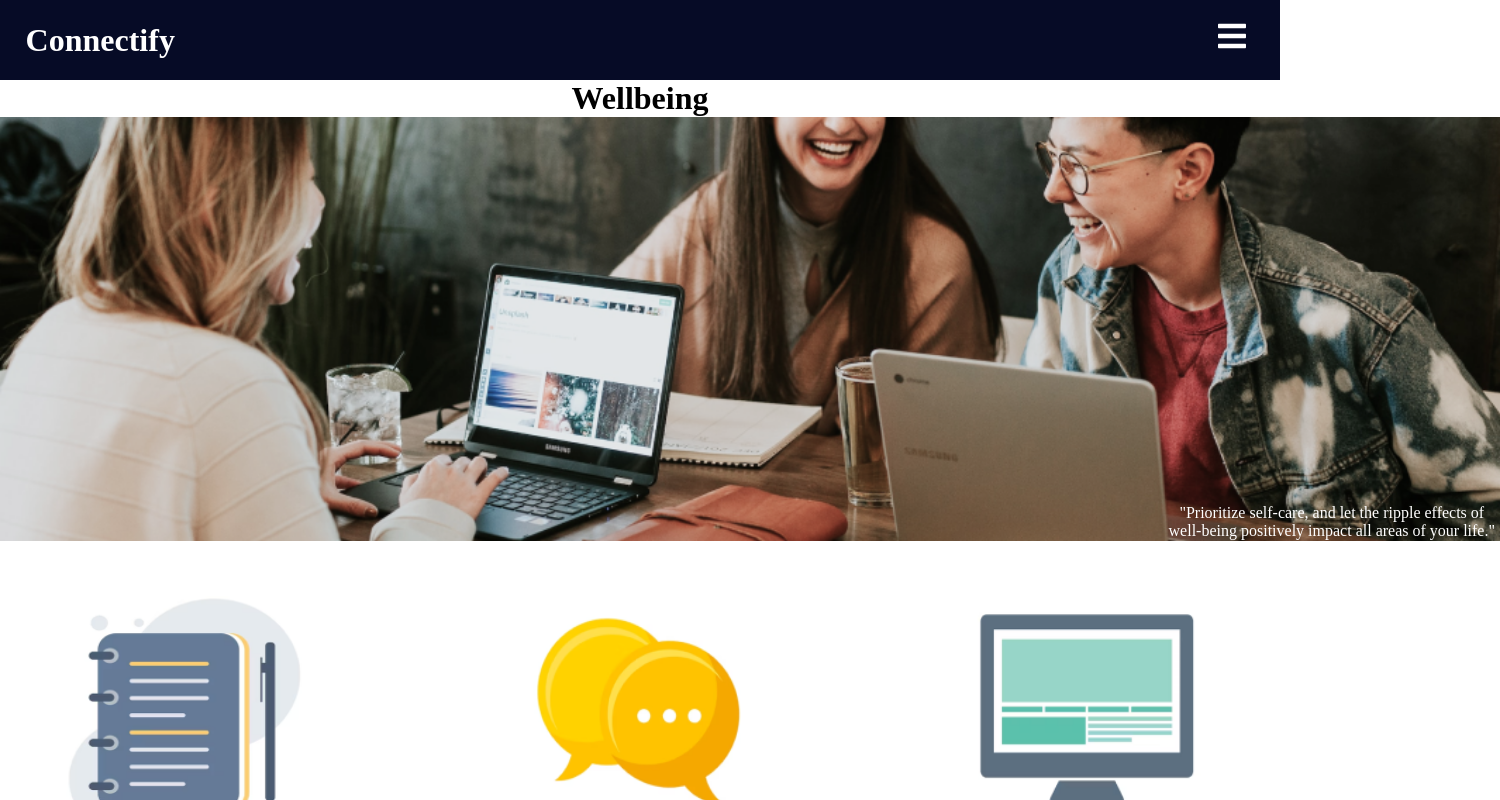
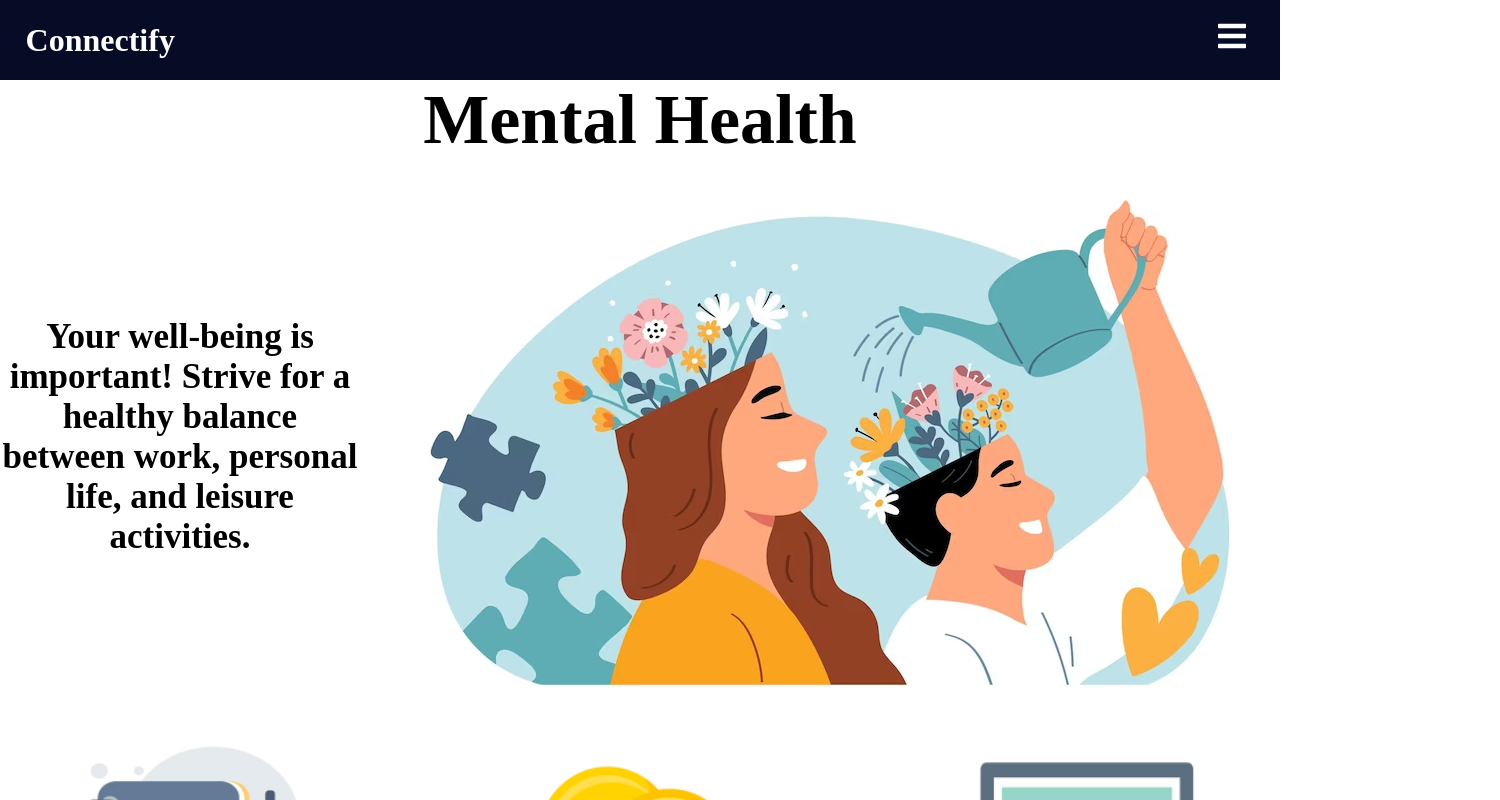
Before and after one commit to mithurssan/connectify_front_end, a React (Vite) app: page /wellbeing in a window 1280 px wide. Shown: the top 800 px of the page, 1500 px wide, since content can reach past the window. Built offline with nearby package versions, Linux system fonts and the light colour scheme.

Commit message:
improvement to styling of wellbeing page

```diff
--- a/src/pages/Wellbeing/index.jsx
+++ b/src/pages/Wellbeing/index.jsx
@@ -9,10 +9,12 @@ import "./style.css"
 const Wellbeing = () => {
   return (
     <div className="wellbeing-page">
-      <h1>Wellbeing</h1>
+      <h1 className="heading">Mental Health</h1>
+      <div className='section'>
+      <p className="image-description"><b>Your well-being is important! Strive for a<br></br> healthy balance between work, personal<br></br> life, and leisure activities.</b> </p>
       <div className="image-container">
         <img src={group} alt="Group of people" />
-        <p className="image-description">"Prioritize self-care, and let the ripple effects of <br></br>well-being positively impact all areas of your life."</p>
+      </div>
       </div>
       <div>
       <div className="image-grid">
--- a/src/pages/Wellbeing/style.css
+++ b/src/pages/Wellbeing/style.css
@@ -1,24 +1,27 @@
-.wellbeing-page {
+.wellbeing-page{
   text-align: center;
+}
+.heading {
+  font-size: 70px;
+}
+.section {
+  display: flex;
+  align-items: center;
+  justify-content: center;
+  font-size: 35px;
 }
 
 .image-container {
-    position: relative;
-    display: inline-block;
-    margin-bottom: 20px;
+  margin-left: 20px;
 }
 
 .image-container img {
-    width: 1500px;
+  width: auto;
   height: auto;
 }
 
 .image-description {
-    position: absolute;
-    bottom: 0;
-    right: 0;
-    color: white;
-    padding: 5px;
+  margin-top: 0;
 }
 
 .image-grid {
@@ -33,4 +36,5 @@
   flex-direction: column;
   align-items: center;
   margin: 0 15px;
+
 }
```
Also changed, not shown: src/assets/group.png. Lines whose indentation alone changed are shown as unchanged.
